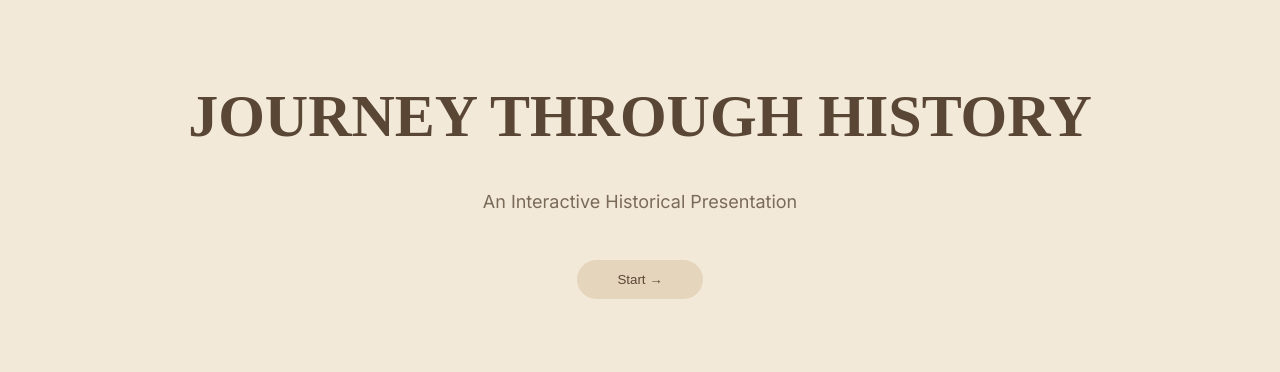
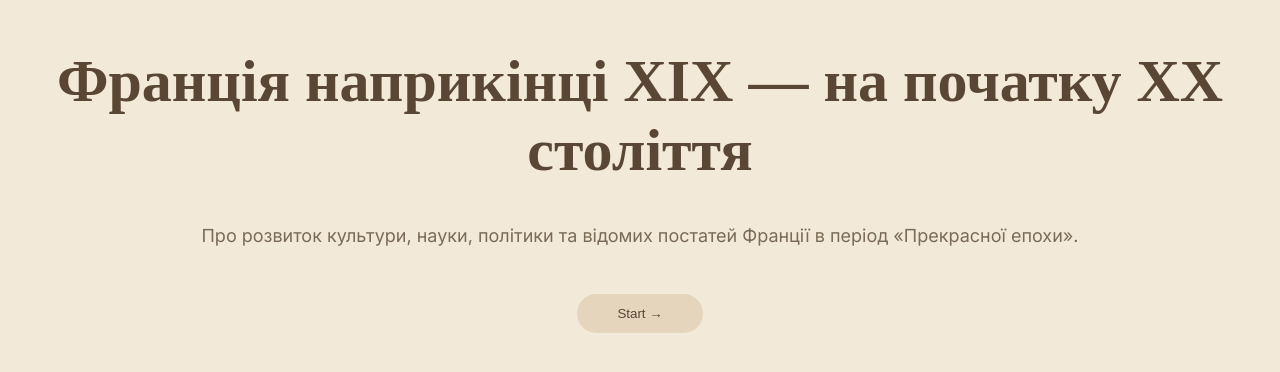
Before and after one commit to s1kkame111/testing10, a plain HTML site: page index.html in a window 1280 px wide. Shown: the part 230-602 px from the top of the page. Drawn offline with nearby package versions, Linux system fonts and the light colour scheme.

Commit message:
Update index.html

```diff
--- a/index.html
+++ b/index.html
@@ -18,11 +18,11 @@
   <div class="home-content">
 
     <h1 class="home-title">
-      JOURNEY THROUGH HISTORY
+      Франція наприкінці XIX — на початку XX століття
     </h1>
 
     <p class="home-subtitle">
-      An Interactive Historical Presentation
+      Про розвиток культури, науки, політики та відомих постатей Франції в період «Прекрасної епохи».
     </p>
 
     <button id="start-btn">
```
